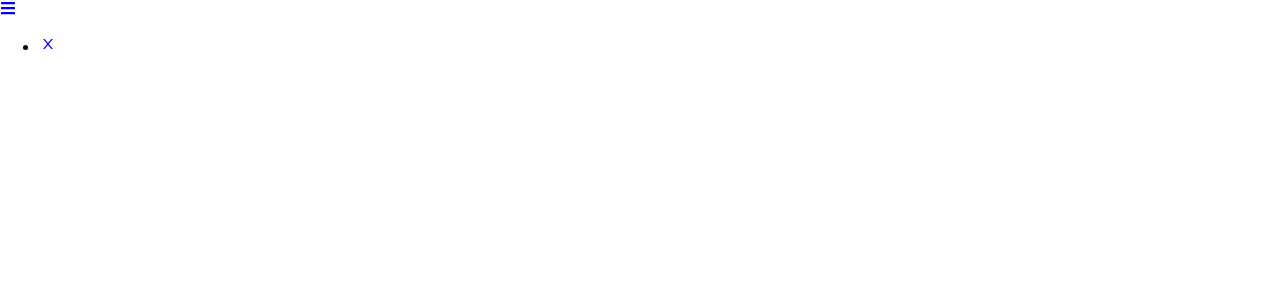
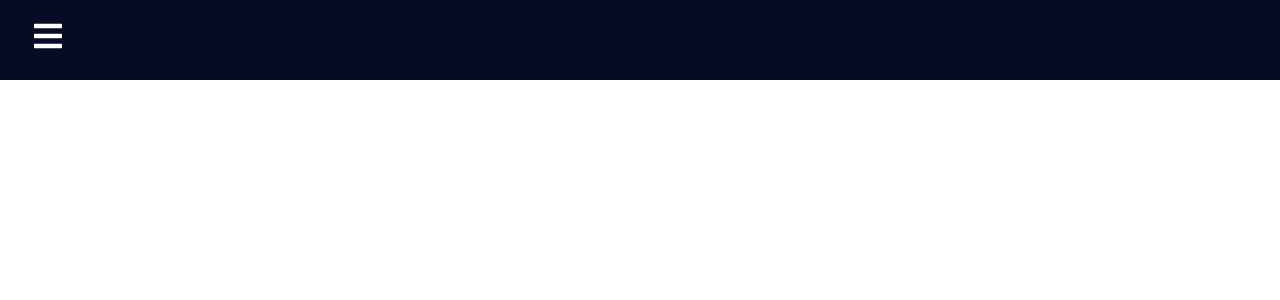
Before and after one commit to gmunro90/d3-react, a React (Create React App) app in the folder trading-app/: page / in a window 1280 px wide. Shown: the top 300 px of the page. Built offline with nearby package versions, Linux system fonts and the light colour scheme.

Commit message:
opening and closing success w styling

```diff
--- /dev/null
+++ b/trading-app/src/App.css
@@ -0,0 +1,13 @@
+* {
+  box-sizing: border-box;
+  margin: 0;
+  padding: 0;
+}
+
+.home, .reports, .products {
+  display: flex;
+  height: 90vh;
+  align-items: center;
+  justify-content: center;
+  font-size: 3rem;
+}
--- a/trading-app/src/components/Navbar.css
+++ b/trading-app/src/components/Navbar.css
@@ -0,0 +1,72 @@
+.navbar {
+  background-color: #060b26;
+  height: 80px;
+  display: flex;
+  justify-content: start;
+  align-items: center;
+}
+
+.menu-bars {
+  margin-left: 2rem;
+  font-size: 2rem;
+  background: none;
+}
+
+.nav-menu {
+  background-color: #060b26;
+  width: 250px;
+  height: 100vh;
+  display: flex;
+  justify-content: center;
+  position: fixed;
+  top: 0;
+  left: -100%;
+  transition: 850ms;
+}
+
+.nav-menu.active {
+  left: 0;
+  transition: 350ms;
+}
+
+.nav-text {
+  display: flex;
+  justify-content: start;
+  align-items: center;
+  padding: 8px 0px 8px 16px;
+  list-style: none;
+  height: 60px;
+}
+
+.nav-text a {
+ text-decoration: none;
+ color: #f5f5f5;
+ font-size: 18px;
+ width: 95%;
+ height: 100%;
+ display: flex;
+ align-items: center;
+ padding: 0 16px;
+ border-radius: 4px;
+}
+
+.nav-text a:hover {
+  background-color: #1a83ff;
+}
+
+.nav-menu-items {
+  width: 100%
+}
+
+.navbar-toggle {
+  background-color: #060b26;
+  width: 100%;
+  height: 80px;
+  display: flex;
+  justify-content: start;
+  align-items: center;
+}
+
+span {
+  margin-left: 16px;
+}
--- a/trading-app/src/components/Navbar.js
+++ b/trading-app/src/components/Navbar.js
@@ -2,6 +2,9 @@ import React, { useState} from 'react'
 import * as FaIcons from 'react-icons/fa'
 import * as AiIcons from 'react-icons/ai'
 import { Link } from 'react-router-dom'
+import { SidebarData } from './SidebarData'
+import './Navbar.css'
+import { IconContext } from 'react-icons'
 
 function Navbar() {
   const [sidebar, setSidebar] = useState(false)
@@ -9,6 +12,7 @@ function Navbar() {
 
   return (
     <>
+    <IconContext.Provider value={{color: '#fff'}}>
       <div className="navbar">
         <Link to="#" className="menu-bars">
           <FaIcons.FaBars  onClick={showSidebar} />
@@ -16,14 +20,27 @@ function Navbar() {
       </div>
 
       <nav className={sidebar ? 'nav-menu active' : 'nav-menu' }>
-        <ul className='nav-menu-item'>
+        <ul className='nav-menu-item' onClick={showSidebar} >
           <li className="navbar-toggle">
             <Link to="#" className='menu-bars'>
               <AiIcons.AiOutlineClose />
             </Link>
           </li>
+
+          {SidebarData.map((item, index) => {
+            return (
+              <li key={index} className={item.cName}>
+                <Link to={item.path}>
+                  {item.icon}
+                  <span>{item.title}</span>
+                </Link>
+              </li>
+            )
+          })}
+
         </ul>
       </nav>
+      </IconContext.Provider>
     </>
   )
 }
```
